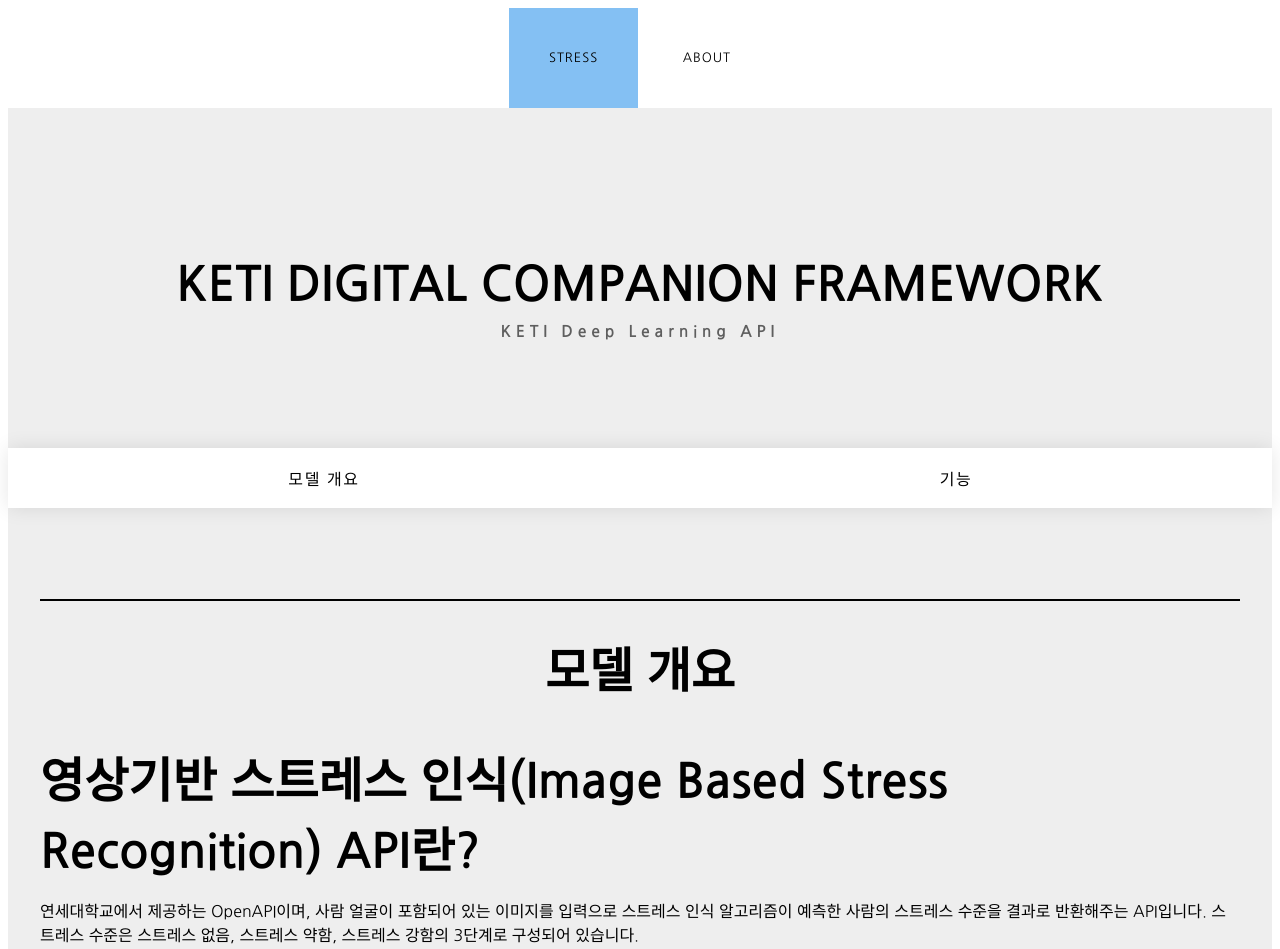
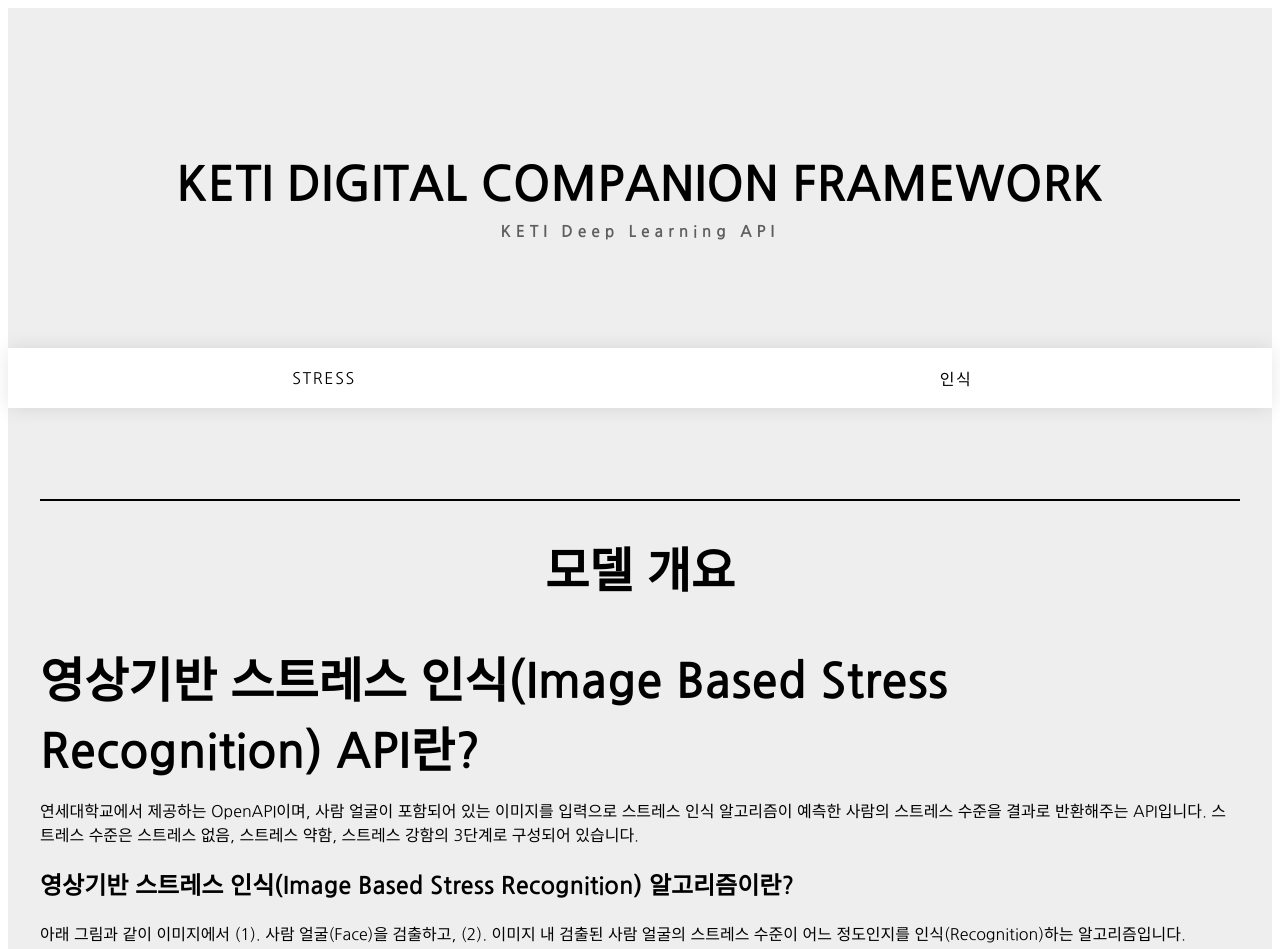
Before and after one commit to chjeong530/DCF-Web, a plain HTML site: page main.html in a window 1280 px wide. Shown: the top 949 px of the page. Drawn offline with nearby package versions, Linux system fonts and the light colour scheme.

Commit message:
change menu

```diff
--- a/main.html
+++ b/main.html
@@ -9,22 +9,24 @@
   <title>Document</title>
 </head>
 <body>
-  <div id="menu-wrapper">
-		<div class="container" id="menu" >
-			<ul>
-				<li class="current_page_item"><a href="#">STRESS</a></li>
-				<li><a href="#">About</a></li>
-			</ul>
-		</div>
-		<!-- end #menu -->
-	</div>
   <!-- Hero -->
   <section class="et-hero-tabs">
     <h1>KETI DIGITAL COMPANION FRAMEWORK</h1>
     <h3>KETI Deep Learning API</h3>
     <div class="et-hero-tabs-container">
-      <a class="et-hero-tab" href="#tab-es6">모델 개요</a>
-      <a class="et-hero-tab" href="#tab-flexbox">기능</a>
+      <!-- <div id="menu-wrapper">
+        <div class="container" id="menu" >
+          <ul>
+            <li class="current_page_item"><a href="#">STRESS</a></li>
+            <li><a href="#">About</a></li>
+          </ul>
+        </div>
+      </div>  -->
+      <a class="et-hero-tab" href="#tab-es6">STRESS</a>
+      <a class="et-hero-tab" href="#tab-flexbox">인식</a>
+
+      <!-- <a class="et-hero-tab" href="#tab-es6">모델 개요</a> -->
+      <!-- <a class="et-hero-tab" href="#tab-flexbox">기능</a> -->
       <span class="et-hero-tab-slider"></span>
     </div>
   </section>
```
